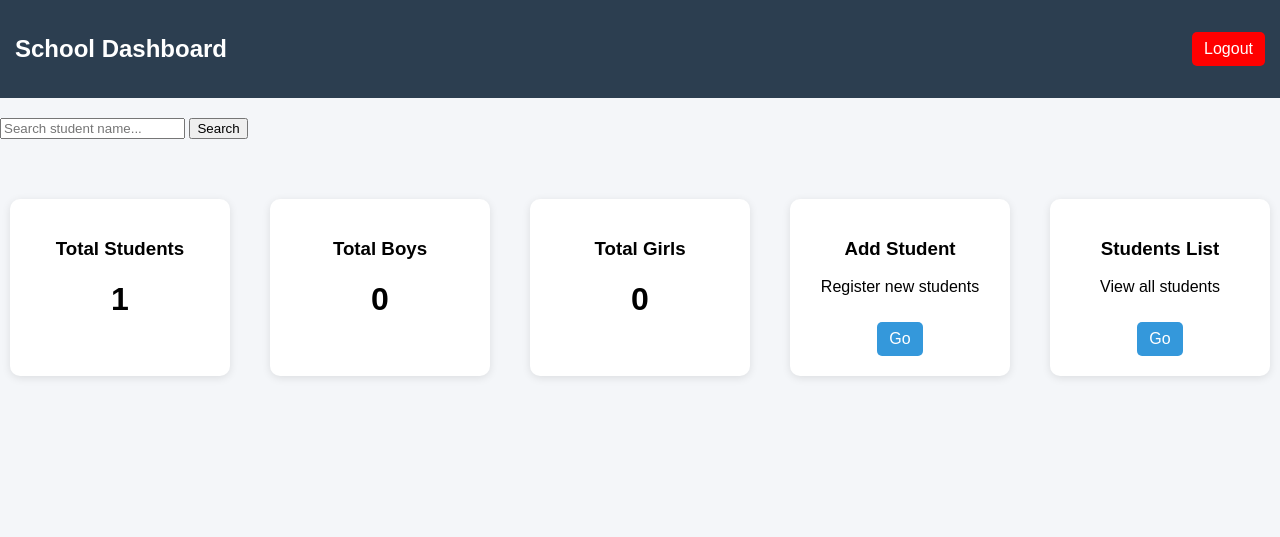
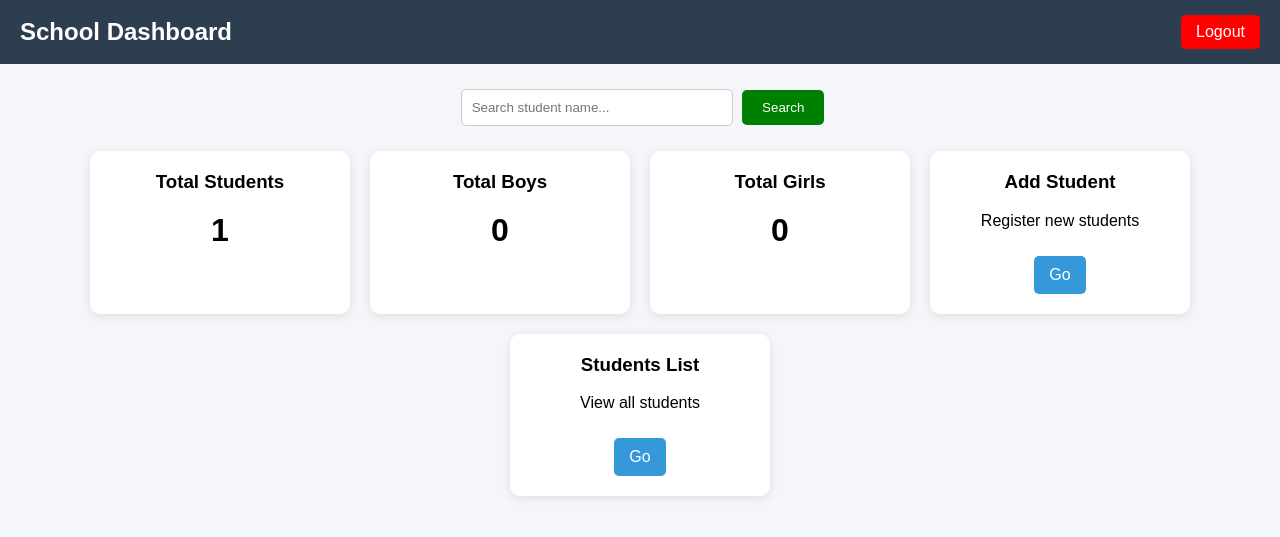
Before and after one commit to we32693269/school-saas, a Flask app: page /home in a window 1280 px wide. Shown: the top 537 px of the page. Run offline with Flask 3, Linux system fonts and the light colour scheme; the visitor is signed in with stand-in values (Sample User, id 1); data comes from the database, SQL or seed files in the repository.

Commit message:
Update style.css

```diff
--- a/static/style.css
+++ b/static/style.css
@@ -1,57 +1,189 @@
+/* GENERAL */
 body {
-    font-family: Arial;
+    font-family: Arial, sans-serif;
     margin: 0;
-    background: #f4f6f9;
+    background-color: #f4f6f9;
 }
 
+/* NAVBAR */
 .navbar {
-    background: #2c3e50;
+    background-color: #2c3e50;
     color: white;
-    padding: 15px;
+    padding: 15px 20px;
+
     display: flex;
     justify-content: space-between;
     align-items: center;
 }
 
+.navbar h2 {
+    margin: 0;
+}
+
 .navbar a {
+    background-color: red;
     color: white;
     text-decoration: none;
-    background: red;
-    padding: 8px 12px;
+    padding: 8px 15px;
     border-radius: 5px;
 }
 
+/* SEARCH */
+.search-box {
+    text-align: center;
+    margin: 20px;
+}
+
+.search-box input {
+    padding: 10px;
+    width: 250px;
+    max-width: 80%;
+    border: 1px solid #ccc;
+    border-radius: 5px;
+}
+
+.search-box button {
+    padding: 10px 15px;
+    border: none;
+    background-color: #3498db;
+    color: white;
+    border-radius: 5px;
+    cursor: pointer;
+}
+
+/* CARDS */
 .container {
     display: flex;
+    flex-wrap: wrap;
     justify-content: center;
-    margin-top: 50px;
     gap: 20px;
+
+    padding: 20px;
 }
 
 .card {
     background: white;
+    width: 220px;
     padding: 20px;
-    width: 200px;
+
     border-radius: 10px;
-    box-shadow: 0 0 10px rgba(0,0,0,0.1);
+
+    box-shadow: 0 2px 10px rgba(0,0,0,0.1);
+
     text-align: center;
+}
+
+.card h1,
+.card h2,
+.card h3 {
+    margin-top: 0;
 }
 
 .card a {
     display: inline-block;
+
     margin-top: 10px;
-    padding: 8px 12px;
+
     background: #3498db;
     color: white;
+
+    padding: 10px 15px;
+
     text-decoration: none;
+
     border-radius: 5px;
 }
-.card {
+
+/* FORMS */
+form {
+    text-align: center;
+    margin-top: 30px;
+}
+
+input,
+select {
+    width: 250px;
+
+    padding: 10px;
+
+    margin: 5px;
+
+    border: 1px solid #ccc;
+
+    border-radius: 5px;
+}
+
+button {
+    padding: 10px 20px;
+
+    background: green;
+
+    color: white;
+
+    border: none;
+
+    border-radius: 5px;
+
+    cursor: pointer;
+}
+
+/* TABLE */
+table {
+    width: 95%;
+    margin: 20px auto;
+
+    border-collapse: collapse;
+
     background: white;
-    padding: 20px;
-    margin: 10px;
-    border-radius: 10px;
-    box-shadow: 0px 2px 8px rgba(0,0,0,0.1);
+}
+
+th {
+    background: #2c3e50;
+    color: white;
+}
+
+th,
+td {
+    border: 1px solid #ddd;
+
+    padding: 10px;
+
     text-align: center;
-    min-width: 180px;
 }
+
+tr:nth-child(even) {
+    background: #f8f8f8;
+}
+
+/* LINKS */
+a {
+    text-decoration: none;
+}
+
+/* MOBILE */
+@media (max-width: 768px) {
+
+    .navbar {
+        flex-direction: column;
+        gap: 10px;
+        text-align: center;
+    }
+
+    .container {
+        flex-direction: column;
+        align-items: center;
+    }
+
+    .card {
+        width: 90%;
+    }
+
+    table {
+        font-size: 14px;
+    }
+
+    input,
+    select {
+        width: 90%;
+    }
+}
```
